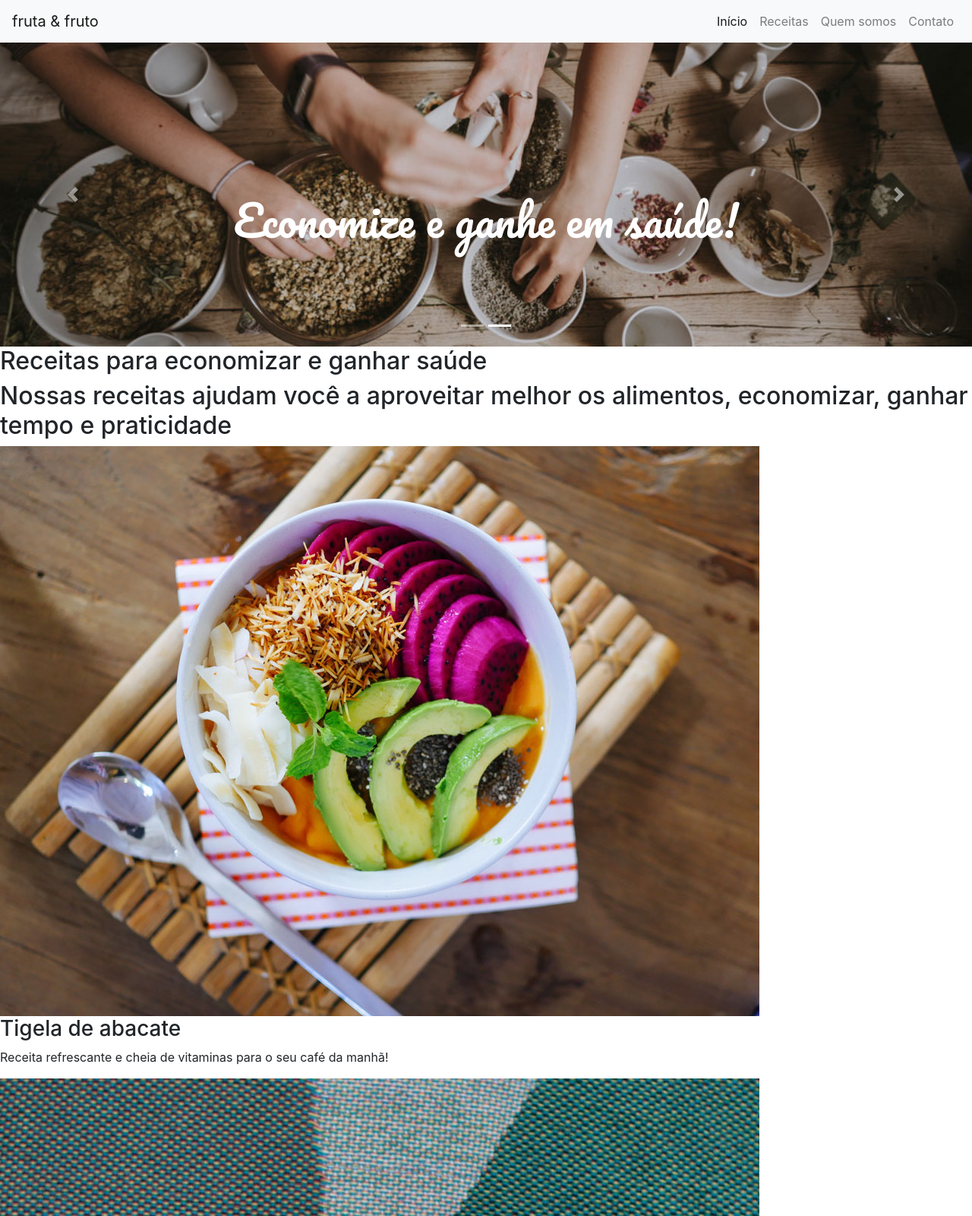
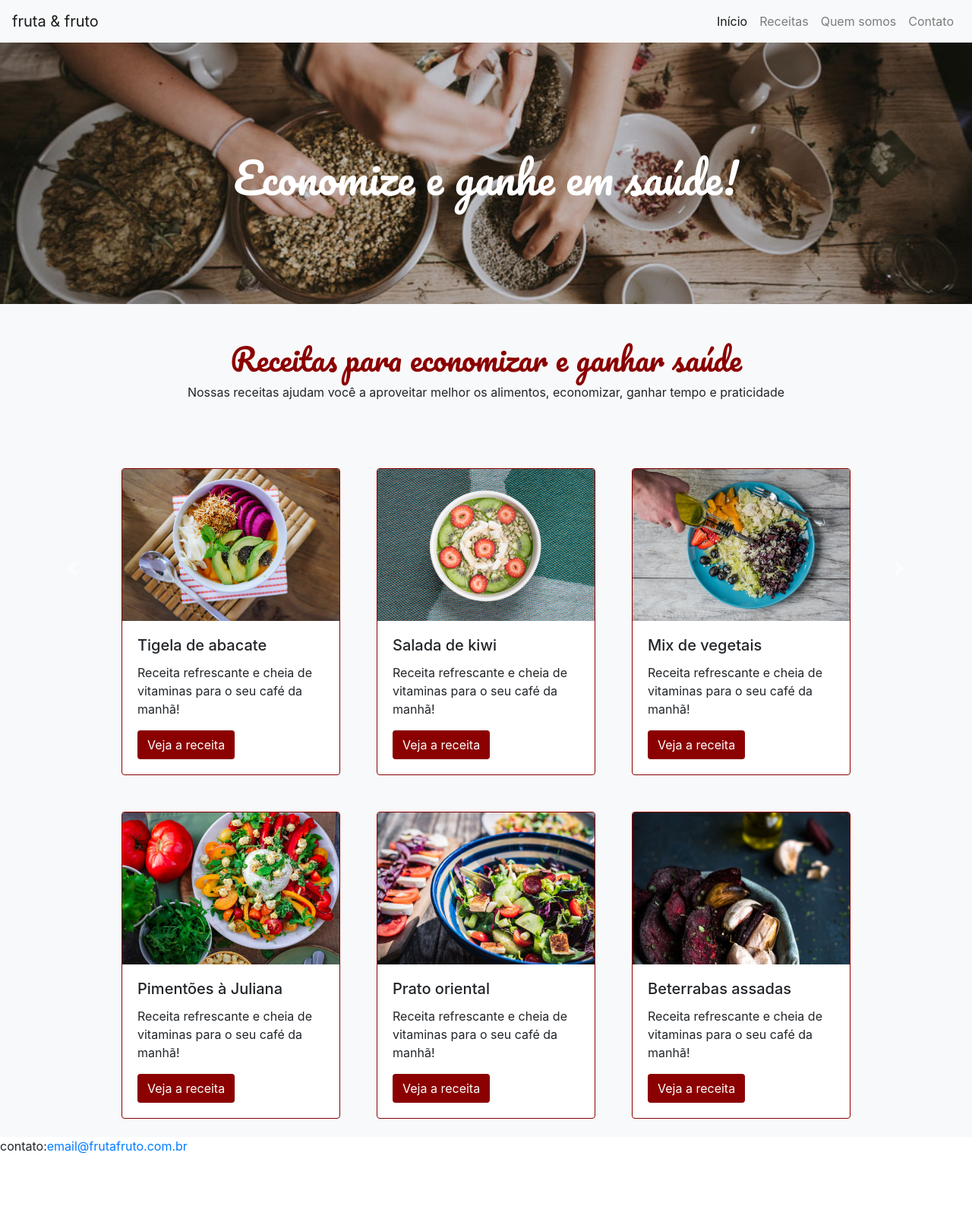
Before and after one commit to Adriano-Ivan/landing-page, a plain HTML site: page projeto-base/index.html in a window 1280 px wide. Shown: the top 1600 px of the page at 76% size. After the commit the page ends 1536 px from the top, so only its background shows below. Drawn offline with Linux system fonts and the light colour scheme.

Commit message:
Aplicando nav,grid, modal, carousel, cards.

```diff
--- a/projeto-base/index.html
+++ b/projeto-base/index.html
@@ -10,12 +10,14 @@
       href="https://fonts.googleapis.com/css2?family=Pacifico&display=swap"
       rel="stylesheet"
     />
+
+    <link rel="stylesheet" href="src/css_b/bootstrap.min.css" />
     <link rel="stylesheet" type="text/css" href="src/style.css" />
-    <link rel="stylesheet" href="src/css_b/bootstrap.min.css" />
   </head>
 
   <body>
-    <nav class="navbar navbar-expand-lg navbar-light bg-light">
+    <header>
+      <nav class="navbar navbar-expand-lg navbar-light bg-light fixed-top">
         <a class="navbar-brand" href="#">fruta & fruto</a>
         <button
           class="navbar-toggler"
@@ -32,20 +34,24 @@
           class="collapse navbar-collapse d-flex justify-content-end"
           id="navbarNavAltMarkup"
         >
-        <div class="navbar-nav">
+          <ul class="navbar-nav">
+            <li>
               <a class="nav-item nav-link active" href="#"
                 >Início <span class="sr-only">(current)</span></a
               >
-          <a class="nav-item nav-link" href="#">Receitas</a>
-          <a class="nav-item nav-link" href="#">Quem somos</a>
-          <a class="nav-item nav-link" href="#">Contato</a>
-        </div>
+            </li>
+            <li><a class="nav-item nav-link" href="#">Receitas</a></li>
+            <li><a class="nav-item nav-link" href="#">Quem somos</a></li>
+            <li><a class="nav-item nav-link" href="#"data-toggle="modal"data-target="#modal-contato">Contato</a></li>
+          </ul>
         </div>
       </nav>
+    </header>
 
-    <div
+    <main>
+      <section
         id="carouselExampleCaptions"
-      class="carousel slide"
+        class="carousel slide bg-light"
         data-interval="3000"
         data-ride="carousel"
       >
@@ -77,7 +83,9 @@
               alt="..."
             />
             <div class="carousel-caption d-none d-md-block h-50">
-            <h1 class="fonte-titulo display-4">Economize e ganhe em saúde!</h1>
+              <h1 class="fonte-titulo display-4">
+                Economize e ganhe em saúde!
+              </h1>
             </div>
           </div>
         </div>
@@ -101,54 +109,112 @@
         </a>
       </div>
 
-    <h2>Receitas para economizar e ganhar saúde</h2>
-    <h2>
-      Nossas receitas ajudam você a aproveitar melhor os alimentos, economizar,
-      ganhar tempo e praticidade
-    </h2>
+    <section id="titulo">
+      <h1 class="text-center fonte-titulo texto-cor-especial pt-5">
+        Receitas para economizar e ganhar saúde
+      </h1>
+      <p class="text-center text-seconday pb-5">
+        Nossas receitas ajudam você a aproveitar melhor os alimentos,
+        economizar, ganhar tempo e praticidade
+      </p>
+    </section>
+    <section class='container-fluid'id="receitas">
+      <div class='row  justify-content-center'>
+      <article class="card borda-cor-especial tamanho-card col-12 p-0 m-4  col-md-4" >
+        <img src="src/img/receita-abacate.jpg" class="card-img-top card-posicao-imagem" alt="tigela de abacate" />
+        <div class="card-body">
+          <h5 class="card-title">Tigela de abacate</h5>
+          <p class="card-text">
+            Receita refrescante e cheia de vitaminas para o seu café da manhã!
+          </p>
+          <a href="#" class="btn botao-cor-especial">Veja a receita</a>
+        </div>
+      </article>
+      <article class="card borda-cor-especial tamanho-card col-12 p-0 m-4  col-md-4">
+        <img src="src/img/receita-kiwi.jpg" class="card-img-top card-posicao-imagem" alt="tigela de mingau com kiwi, vista superior"/>
+        <div class="card-body">
+          <h5 class="card-title">Salada de kiwi</h5>
+          <p class="card-text">
+            Receita refrescante e cheia de vitaminas para o seu café da manhã!
+          </p>
+          <a href="#" class="btn botao-cor-especial">Veja a receita</a>
+        </div>
+      </article>
+      <article class="card borda-cor-especial tamanho-card col-12 p-0 m-4  col-md-4" >
+        <img src="src/img/receita-mix.jpg"
+        alt="prato com mix de vegetais e mão de pessoa adicionando azeite, vista superior" class="card-img-top card-posicao-imagem"/>
+        <div class="card-body">
+          <h5 class="card-title">Mix de vegetais</h5>
+          <p class="card-text">
+            Receita refrescante e cheia de vitaminas para o seu café da manhã!
+          </p>
+          <a href="#" class="btn botao-cor-especial">Veja a receita</a>
+        </div>
+      </article>
+      <article class="card borda-cor-especial tamanho-card col-12 p-0 m-4  col-md-4" >
+        <img  src="src/img/receita-pimentoes.jpg"
 
-    <img
-      src="src/img/receita-abacate.jpg"
-      alt="tigela com salada de abacate, vista superior"
-    />
-    <h3>Tigela de abacate</h3>
-    <p>Receita refrescante e cheia de vitaminas para o seu café da manhã!</p>
+    alt="prato de salada de pimentões com alguns ingredientes ao lado, vista superior" class="card-img-top card-posicao-imagem"/>
+        <div class="card-body">
+          <h5 class="card-title">Pimentões à Juliana</h5>
+          <p class="card-text">
+            Receita refrescante e cheia de vitaminas para o seu café da manhã!
+          </p>
+          <a href="#" class="btn botao-cor-especial">Veja a receita</a>
+        </div>
+      </article>
+      <article class="card borda-cor-especial tamanho-card col-12 p-0 m-4  col-md-4" >
+        <img     src="src/img/receita-oriental.jpg"
+        alt="tigela com salada de vegetais estilo oriental, vista de cima"class="card-img-top card-posicao-imagem"/>
+        <div class="card-body">
+          <h5 class="card-title">Prato oriental</h5>
+          <p class="card-text">
+            Receita refrescante e cheia de vitaminas para o seu café da manhã!
+          </p>
+          <a href="#" class="btn botao-cor-especial">Veja a receita</a>
+        </div>
+      </article>
+      <article class="card borda-cor-especial tamanho-card col-12 p-0 m-4 col-md-4" >
+        <img      src="src/img/receita-beterrabas.jpg"
+        alt="tigela com beterrabas e dentes de alho assados em primeiro plano, com ingredientes ao fundo"class="card-img-top card-posicao-imagem"/>
+        <div class="card-body">
+          <h5 class="card-title">Beterrabas assadas</h5>
+          <p class="card-text">
+            Receita refrescante e cheia de vitaminas para o seu café da manhã!
+          </p>
+          <a href="#" class="btn botao-cor-especial">Veja a receita</a>
+        </div>
+      </article>
+    </div>
+    </section>
+    </main>
 
-    <img
-      src="src/img/receita-kiwi.jpg"
-      alt="tigela de mingau com kiwi, vista superior"
-    />
-    <h3>Salada de kiwi</h3>
-    <p>Receita refrescante e cheia de vitaminas para o seu café da manhã!</p>
+   <!-- Button trigger modal -->
+   <!--
+<button type="button" class="btn btn-primary" data-toggle="modal" data-target="#exampleModal">
+  Launch demo modal
+</button>-->
 
-    <img
-      src="src/img/receita-mix.jpg"
-      alt="prato com mix de vegetais e mão de pessoa adicionando azeite, vista superior"
-    />
-    <h3>Mix de vegetais</h3>
-    <p>Receita refrescante e cheia de vitaminas para o seu café da manhã!</p>
-
-    <img
-      src="src/img/receita-pimentoes.jpg"
-      alt="prato de salada de pimentões com alguns ingredientes ao lado, vista superior"
-    />
-    <h3>Pimentões à Juliana</h3>
-    <p>Receita refrescante e cheia de vitaminas para o seu café da manhã!</p>
-
-    <img
-      src="src/img/receita-oriental.jpg"
-      alt="tigela com salada de vegetais estilo oriental, vista de cima"
-    />
-    <h3>Prato oriental</h3>
-    <p>Receita refrescante e cheia de vitaminas para o seu café da manhã!</p>
-
-    <img
-      src="src/img/receita-beterrabas.jpg"
-      alt="tigela com beterrabas e dentes de alho assados em primeiro plano, com ingredientes ao fundo"
-    />
-    <h3>Beterrabas assadas</h3>
-    <p>Receita refrescante e cheia de vitaminas para o seu café da manhã!</p>
-
+<!-- Modal -->
+<div class="modal fade" id="modal-contato" tabindex="-1" role="dialog" aria-labelledby="exampleModalLabel" aria-hidden="true">
+  <div class="modal-dialog" role="document">
+    <div class="modal-content">
+      <div class="modal-header">
+        <h5 class="modal-title" id="exampleModalLabel">Modal title</h5>
+        <button type="button" class="close" data-dismiss="modal" aria-label="Close">
+          <span aria-hidden="true">&times;</span>
+        </button>
+      </div>
+      <div class="modal-body">
+        ...
+      </div>
+      <div class="modal-footer">
+        <button type="button" class="btn btn-secondary" data-dismiss="modal">Close</button>
+        <button type="button" class="btn btn-primary">Save changes</button>
+      </div>
+    </div>
+  </div>
+</div>
     <p>
       contato:<a href="mailto:email@frutafruto.com.br"
         >email@frutafruto.com.br</a
--- a/projeto-base/src/style.css
+++ b/projeto-base/src/style.css
@@ -10,3 +10,21 @@
 .fonte-titulo {
   font-family: "Pacifico", cursive;
 }
+.texto-cor-especial {
+  color: darkred;
+}
+.botao-cor-especial {
+  background-color: darkred;
+  color: white;
+}
+.borda-cor-especial {
+  border-color: darkred;
+}
+.card-posicao-imagem {
+  object-fit: cover;
+  /* object-position: 0 80%; */
+  height: 200px;
+}
+.tamanho-card {
+  max-width: 18rem;
+}
```
Lines whose indentation alone changed are shown as unchanged.
